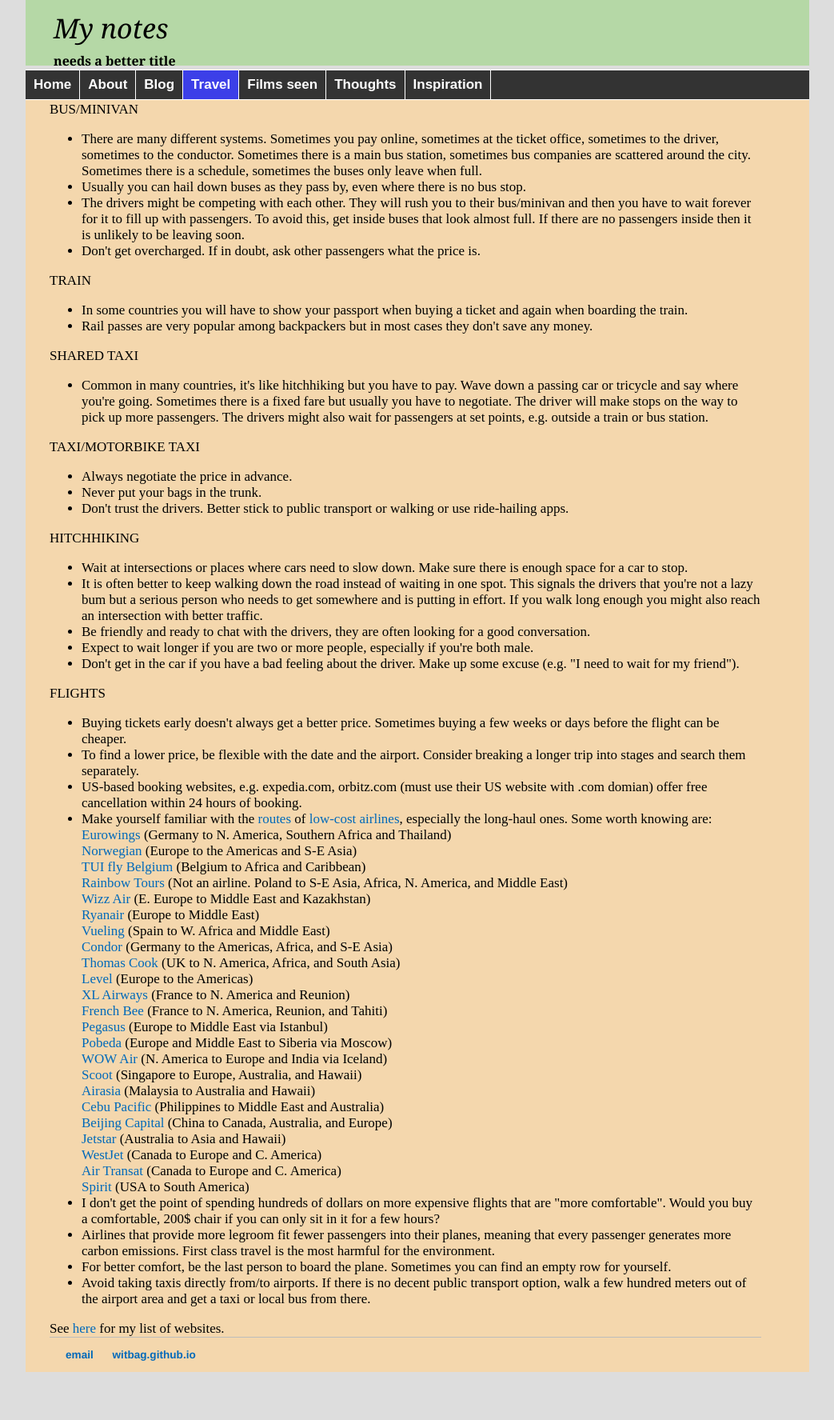
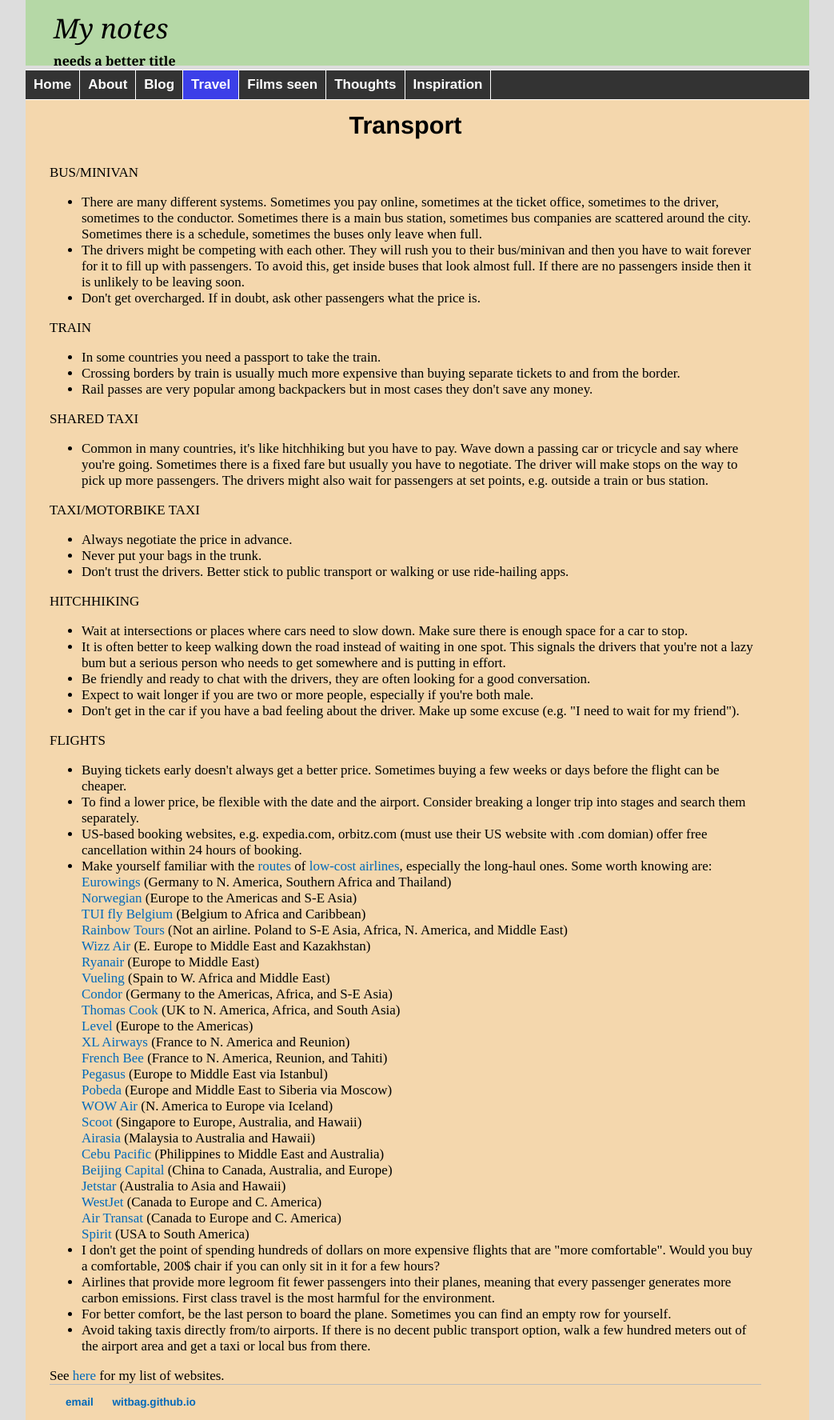
Before and after one commit to witbag/witbag.github.io, a Jekyll site: the page built from travel/transport.html, in a window 1280 px wide. Shown: the whole page at 80% size, without its empty margins (118-1161 px from the left). Built offline with Jekyll 4.4.1, drawn with Linux system fonts in a browser that asks for light colours; before the commit the page ends 1715 px from its top, so only the background shows below that.

Commit message:
Update transport.html

```diff
--- a/travel/transport.html
+++ b/travel/transport.html
@@ -6,16 +6,19 @@
 <div class="travel">
 
 <br>
+<center><h2>Transport</h2></center>
+
+<br>
 BUS/MINIVAN<br>
 <ul>
 <li>There are many different systems. Sometimes you pay online, sometimes at the ticket office, sometimes to the driver, sometimes to the conductor. Sometimes there is a main bus station, sometimes bus companies are scattered around the city. Sometimes there is a schedule, sometimes the buses only leave when full.
-<li>Usually you can hail down buses as they pass by, even where there is no bus stop.
 <li>The drivers might be competing with each other. They will rush you to their bus/minivan and then you have to wait forever for it to fill up with passengers. To avoid this, get inside buses that look almost full. If there are no passengers inside then it is unlikely to be leaving soon.<br>
 <li>Don't get overcharged. If in doubt, ask other passengers what the price is.<br>
 </ul>
 TRAIN<br>
 <ul>
-<li>In some countries you will have to show your passport when buying a ticket and again when boarding the train.
+<li>In some countries you need a passport to take the train.
+<li>Crossing borders by train is usually much more expensive than buying separate tickets to and from the border.
 <li>Rail passes are very popular among backpackers but in most cases they don't save any money.
 </ul>
 SHARED TAXI<br>
@@ -31,7 +34,7 @@
 HITCHHIKING<br>
 <ul>
 <li>Wait at intersections or places where cars need to slow down. Make sure there is enough space for a car to stop. <br>
-<li>It is often better to keep walking down the road instead of waiting in one spot. This signals the drivers that you're not a lazy bum but a serious person who needs to get somewhere and is putting in effort. If you walk long enough you might also reach an intersection with better traffic.<br>
+<li>It is often better to keep walking down the road instead of waiting in one spot. This signals the drivers that you're not a lazy bum but a serious person who needs to get somewhere and is putting in effort.<br>
 <li>Be friendly and ready to chat with the drivers, they are often looking for a good conversation.<br>
 <li>Expect to wait longer if you are two or more people, especially if you're both male.<br>
 <li>Don't get in the car if you have a bad feeling about the driver. Make up some excuse (e.g. "I need to wait for my friend").<br>
@@ -56,7 +59,7 @@
 <a href="https://www.frenchbee.com/" target=_blank>French Bee</a> (France to N. America, Reunion, and Tahiti)<br>
 <a href="https://www.flypgs.com/en" target=_blank>Pegasus</a> (Europe to Middle East via Istanbul)<br>
 <a href="https://www.pobeda.aero/en" target=_blank>Pobeda</a> (Europe and Middle East to Siberia via Moscow)<br>
-<a href="https://wowair.com/" target=_blank>WOW Air</a> (N. America to Europe and India via Iceland)<br>
+<a href="https://wowair.com/" target=_blank>WOW Air</a> (N. America to Europe via Iceland)<br>
 <a href="https://www.flyscoot.com/" target=_blank>Scoot</a> (Singapore to Europe, Australia, and Hawaii)<br>
 <a href="https://www.airasia.com/flights/" target=_blank>Airasia</a> (Malaysia to Australia and Hawaii)<br>
 <a href="https://www.cebupacificair.com/" target=_blank>Cebu Pacific</a> (Philippines to Middle East and Australia)<br>
```
